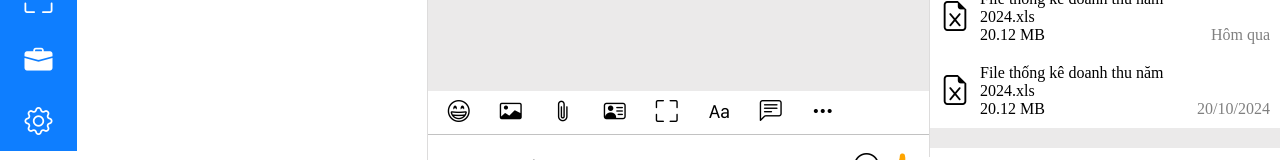
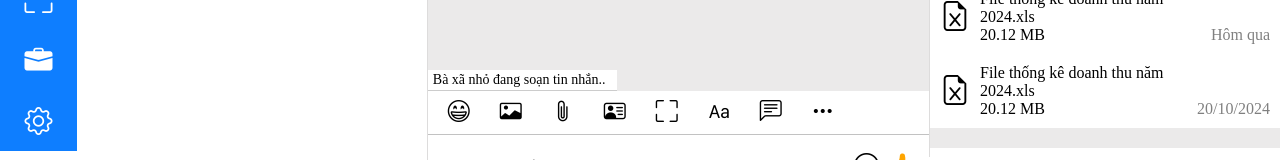
Before and after one commit to acemaiyeu/zlf, a React (Create React App) app: page / in a window 1280 px wide. Shown: the part 649-809 px from the top of the page. Built offline with nearby package versions, Linux system fonts and the light colour scheme.

Commit message:
finish typing

```diff
--- a/src/components/Home.js
+++ b/src/components/Home.js
@@ -5,6 +5,7 @@
 // import video from '../asset/video/MV EM CHẲNG ĐÀNH - Miu Lê  OST HẸN YÊU - KIM ENTERTAINMENT (720p, h264).mp4'
 import Message from './Message'
 import {connect} from 'react-redux'
+import { SPEED_REPLAY, TIME_SHOW_TYPING } from '../constants/constants'
 class Home extends React.Component{
     state = {
         user_index: 0,
@@ -29,6 +30,7 @@
         this.setState({
             message: ""
         })
+        document.querySelector(".input").focus();
     }
     sendSticker = (link) => {
         this.props.sendSticker({
@@ -39,6 +41,7 @@
             message: this.state.message.replaceAll("@sticker", "").replaceAll("@STICKER", ""),
             show_sticker: false
         })
+        document.querySelector(".input").focus();
     }
     handleClickUser = (index) => {
             this.setState({
@@ -93,13 +96,19 @@
                 }
             clearTimeout(this.run_typing);
             let currentTime = Date.now();
-            const isRecent = listMessages?.time
-                    ? currentTime - this.changeDateTextToTime(listMessages.time) < 10000
+            const isRecent = listMessages && listMessages.length > 0
+                    ?
+                        (currentTime -
+                        this.changeDateTextToTime((listMessages?.[listMessages.length - 1]?.messages[listMessages?.[listMessages.length - 1]?.messages.length - 1]?.time) || "")
+                        < TIME_SHOW_TYPING)
                     : false;
-                console.log("CHecccck: ", isRecent, listMessages)
-            let speed_load = isRecent ? (listMessages?.[listMessages.length - 1]?.messages[listMessages?.[listMessages.length - 1]?.messages.length - 1]?.message.length * 500) : 0;
+            let speed_load = isRecent ? (listMessages?.[listMessages.length - 1]?.messages[listMessages?.[listMessages.length - 1]?.messages.length - 1]?.message.length * SPEED_REPLAY) : 0;
+            if (speed_load > 0 && this.state.is_show === 1) {
+
+                this.setState({ is_show: 0 });
+            }
             this.run_typing = setTimeout(() => {
-                if (this.state.is_show === 0) {
+                if (this.state.is_show === 0 && this.state.is_show === 0) {
                     this.setState({ is_show: 1 })
                 }
                 }, speed_load);
@@ -295,7 +304,7 @@
                                         return (
                                         <div key={index} className={`user-item ${index === user_index ? "active" : ""}`} onClick={() => this.handleClickUser(index)} >
                                             <div className="user-avatar">
-                                                 <img loadding="lazy" src={item.avatar} alt="avatar"/>
+                                                 <img loading="lazy" src={item.avatar} alt="avatar"/>
                                             </div>
                                             <div className="user-content">
                                                 <p className="user-name">{item.fullname}</p>
--- a/src/components/MessageLeft.js
+++ b/src/components/MessageLeft.js
@@ -37,25 +37,20 @@
     render() {
         const { messages } = this.props;
         const currentTime = Date.now();
-        // console.log("Current time:", currentTime, messages ? messages[messages.length - 1 ].time : "", changeDateTextToTime(messages ? messages[messages.length - 1 ].time : ""), currentTime - changeDateTextToTime(messages ? messages[messages.length - 1 ].time : ""));
         let { is_show } = this.props;
-        // console.log("Messages in MessageLeft:", currentTime - changeDateTextToTime(messages[1].time), currentTime);
         return (
 
             <div className="list-message">
                 {messages.map((item, index) => {
                     const isRecent = currentTime - changeDateTextToTime(item.time) < 10000; // 10s
-                    console.log(isRecent)
                     const isLastMessage = index === messages.length - 1;
-                    // {console.log("isRecent: " + isRecent + " isLastMessage: " + isLastMessage + " index: " + index + " length: " + messages.length);}
-                    // alert("Ishow: " + is_show);
                     return (
                         <>
                         {(index < messages.length - 1 || is_show === 1) && (
                         <div key={item.time}>
                             {item.message !== "" && (
-                                <div className={`form-message mess-left ${isRecent && isLastMessage ? "typing" : ""}`}>
-                                    <p>{isRecent && isLastMessage ? "Typing..." : item.message}</p>
+                                <div className={`form-message mess-left`}>
+                                    <p>{item.message}</p>
                                 </div>
                             )}
 
--- /dev/null
+++ b/src/constants/constants.js
@@ -0,0 +1,3 @@
+export const  SPEED_REPLAY = 100; // milliseconds
+export const  APP_NAME = "ZLF"; // milliseconds
+export const  TIME_SHOW_TYPING = 10000; // milliseconds
```
